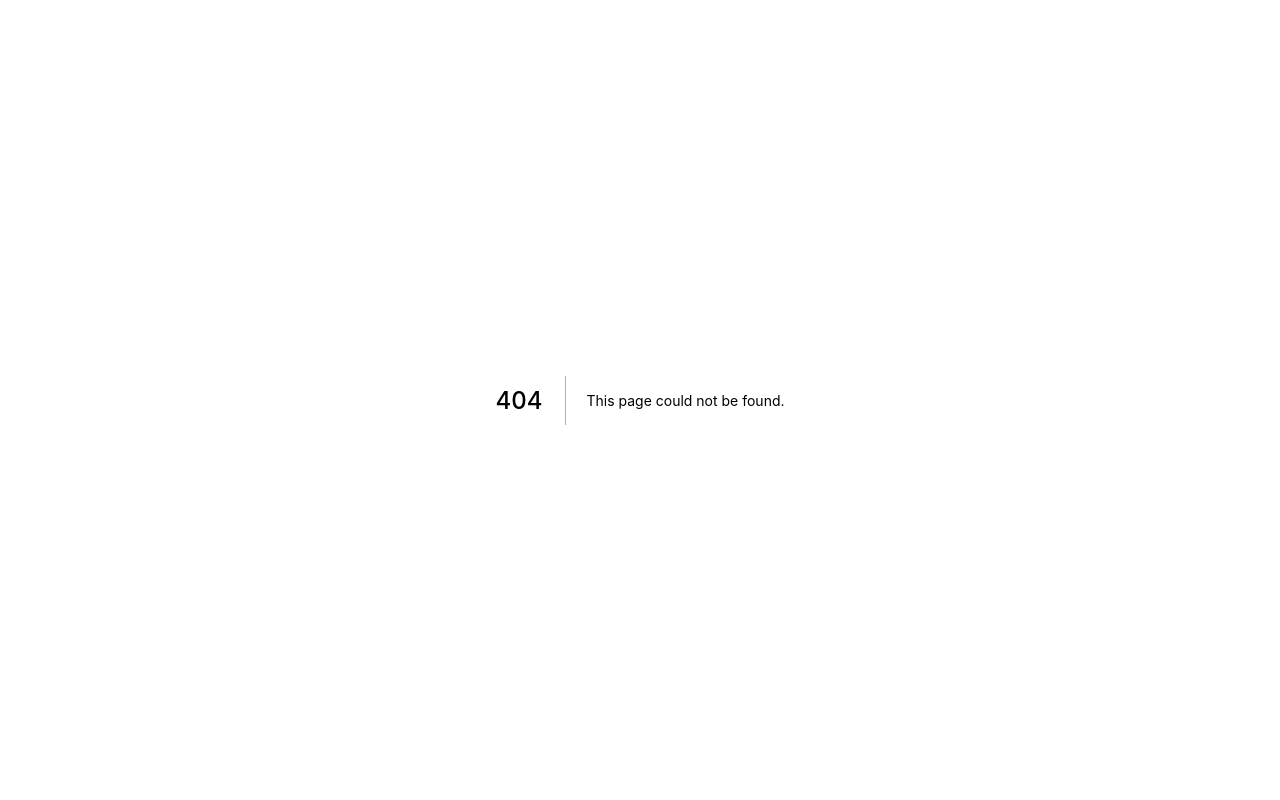
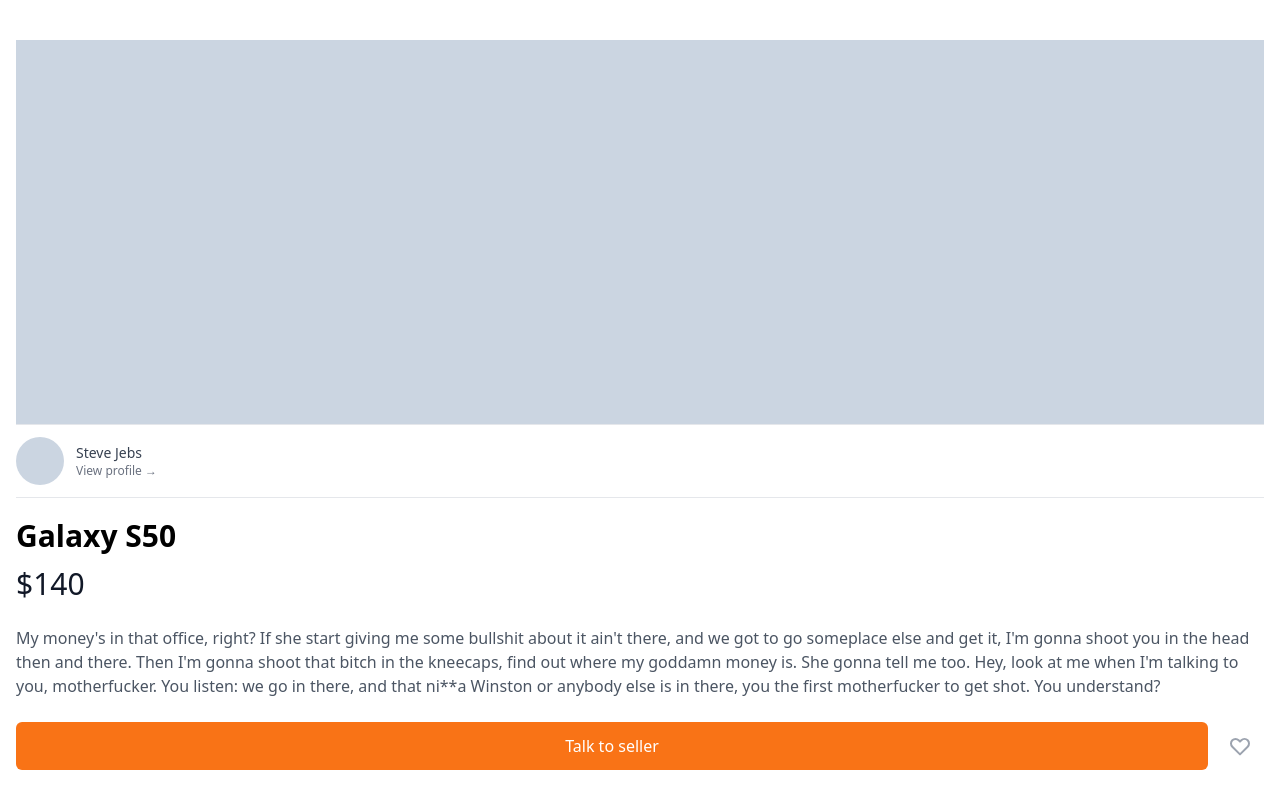
Before and after one commit to sondeokhyeon/carrot-practice, a Next.js app: page /items/0 in a window 1280 px wide. Before the commit this address had no page. Shown: the top 800 px of the page. Built offline with nearby package versions, Linux system fonts and the light colour scheme.

Commit message:
🚩 itemDetail 페이지 퍼블리싱

```diff
--- a/pages/index.tsx
+++ b/pages/index.tsx
@@ -1,13 +1,12 @@
 import type { NextPage } from "next";
+import Link from "next/link";
 
 const Home: NextPage = () => {
   return (
     <div className="flex flex-col space-y-5 py-10">
       {new Array(10).fill(1).map((_, i) => (
-        <div
-          key={i}
-          className="flex border-b pb-4 px-4 coursor-pointer justify-between"
-        >
+        <Link href={`/items/${i}`} key={i}>
+          <a className="flex border-b pb-4 px-4 coursor-pointer justify-between">
             <div className="flex space-x-4">
               <div className="w-20 h-20 bg-gray-400 rounded-md" />
               <div className="pt-2 flex flex-col">
@@ -54,7 +53,8 @@
                 <span>1</span>
               </div>
             </div>
-        </div>
+          </a>
+        </Link>
       ))}
       <button className="fixed bottom-24 right-5 bg-orange-400 rounded-full p-3 text-white shadow-xl hover:bg-orange-500  cursor-pointer transition-colors">
         <svg
--- /dev/null
+++ b/pages/items/[id].tsx
@@ -0,0 +1,70 @@
+import type { NextPage } from "next";
+
+const ItemDetail: NextPage = () => {
+  return (
+    <div className="px-4 py-10">
+      <div className="mb-8">
+        <div className="h-96 bg-slate-300" />
+        <div className="flex cursor-pointer py-3 border-t border-b  items-center space-x-3">
+          <div className="w-12 h-12 rounded-full bg-slate-300 " />
+          <div>
+            <p className="text-sm font-medium text-gray-700">Steve Jebs</p>
+            <p className="text-xs font-medium text-gray-500">
+              View profile &rarr;
+            </p>
+          </div>
+        </div>
+        <div className="mt-5">
+          <h1 className="text-3xl font-bold textgray-900">Galaxy S50</h1>
+          <p className="text-3xl mt-3 text-gray-900 block">$140</p>
+          <p className="my-6 text-gray-600">
+            My money&apos;s in that office, right? If she start giving me some
+            bullshit about it ain&apos;t there, and we got to go someplace else
+            and get it, I&apos;m gonna shoot you in the head then and there.
+            Then I&apos;m gonna shoot that bitch in the kneecaps, find out where
+            my goddamn money is. She gonna tell me too. Hey, look at me when
+            I&apos;m talking to you, motherfucker. You listen: we go in there,
+            and that ni**a Winston or anybody else is in there, you the first
+            motherfucker to get shot. You understand?
+          </p>
+          <div className="flex items-center justify-between space-x-2">
+            <button className="flex-1 bg-orange-500 text-white py-3 rounded-md focus:outline-none focus:ring-2 focus:ring-offset-2 focus:ring-orange-500 font-medium hover:bg-orange-600">
+              Talk to seller
+            </button>
+            <button className="p-3 flex items-center justify-center text-gray-400 hover:bg-gray-100 hover:text-gray-500 rounded-md">
+              <svg
+                className="h-6 w-6 "
+                xmlns="http://www.w3.org/2000/svg"
+                fill="none"
+                viewBox="0 0 24 24"
+                stroke="currentColor"
+                aria-hidden="true"
+              >
+                <path
+                  strokeLinecap="round"
+                  strokeLinejoin="round"
+                  strokeWidth="2"
+                  d="M4.318 6.318a4.5 4.5 0 000 6.364L12 20.364l7.682-7.682a4.5 4.5 0 00-6.364-6.364L12 7.636l-1.318-1.318a4.5 4.5 0 00-6.364 0z"
+                />
+              </svg>
+            </button>
+          </div>
+        </div>
+      </div>
+      <div>
+        <h2 className="text-2xl font-bold text-gray-900">Similar items</h2>
+        <div className="grid grid-cols-2 gap-4">
+          {new Array(6).fill(1).map((_, i) => (
+            <div key={i}>
+              <div className="h-56 mb-4 w-full bg-slate-300" />
+              <h3 className="text-gray-700 -mb-1">Galaxy S60</h3>
+              <p className="text-sm font-medium text-gray-900">$6</p>
+            </div>
+          ))}
+        </div>
+      </div>
+    </div>
+  );
+};
+
+export default ItemDetail;
```
Lines whose indentation alone changed are shown as unchanged.
